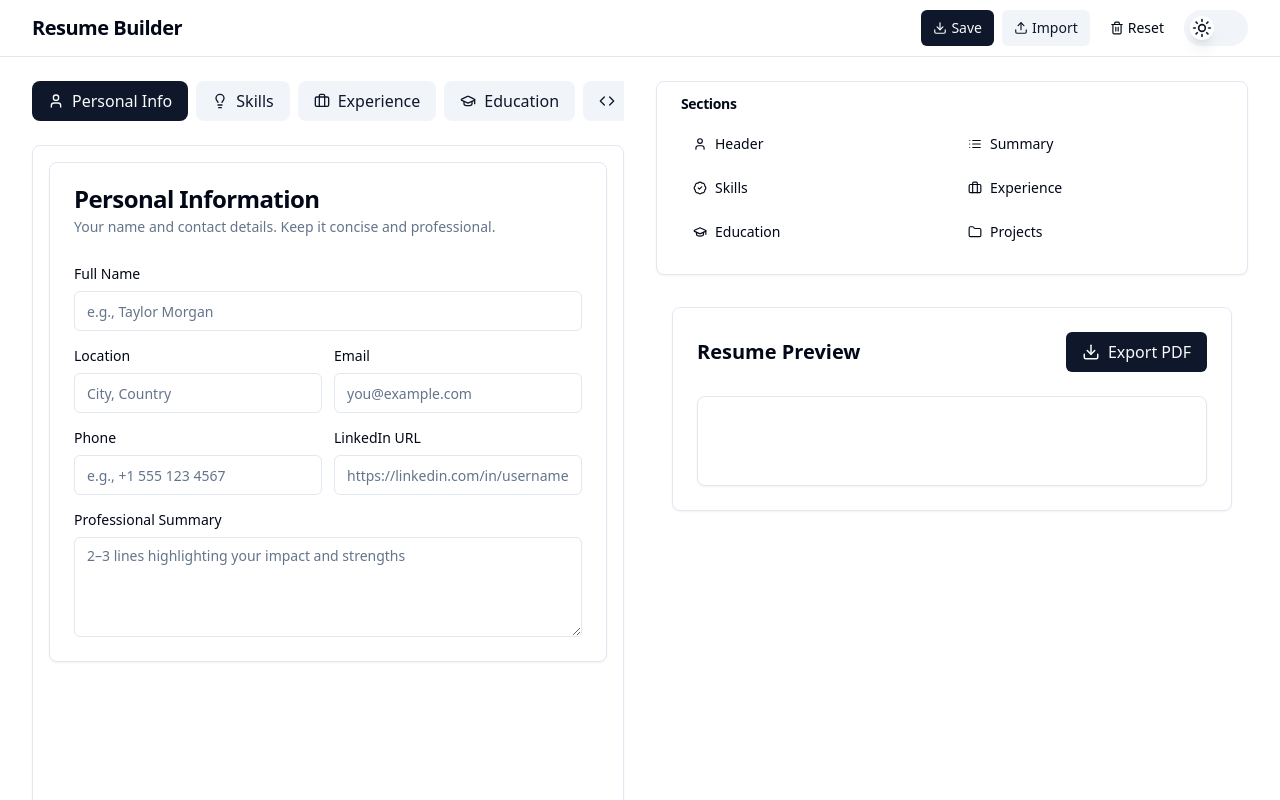
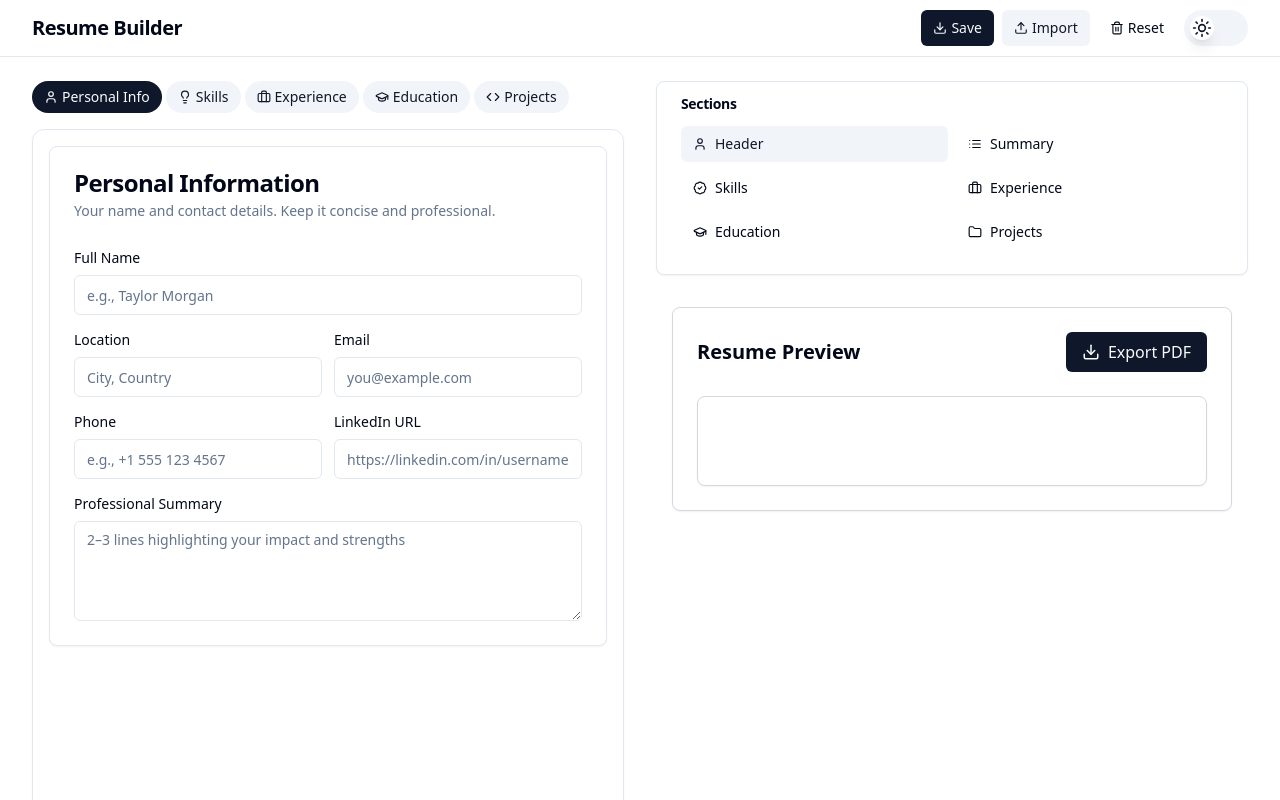
Before and after one commit to catpaladin/resume-generator, a Next.js app: page / in a window 1280 px wide. Shown: the top 800 px of the page. Built offline with nearby package versions, Linux system fonts and the light colour scheme.

Commit message:
feat: improve theme responsiveness and preview

```diff
--- a/src/app/globals.css
+++ b/src/app/globals.css
@@ -58,6 +58,42 @@
   }
 }
 
+@layer utilities {
+  /* Hide scrollbars while allowing scroll */
+  .no-scrollbar::-webkit-scrollbar {
+    display: none;
+  }
+  .no-scrollbar {
+    -ms-overflow-style: none; /* IE and Edge */
+    scrollbar-width: none; /* Firefox */
+  }
+
+  /* Force strong light theme tokens within preview area for readability */
+  .preview-light {
+    --background: 0 0% 100%;
+    --foreground: 222.2 84% 4.9%;
+    --card: 0 0% 100%;
+    --card-foreground: 222.2 84% 4.9%;
+    --popover: 0 0% 100%;
+    --popover-foreground: 222.2 84% 4.9%;
+    --primary: 222.2 47.4% 11.2%;
+    --primary-foreground: 210 40% 98%;
+    --secondary: 210 40% 96.1%;
+    --secondary-foreground: 222.2 47.4% 11.2%;
+    --muted: 210 24% 95%;
+    /* Stronger contrast for muted text on white */
+    --muted-foreground: 215.4 16.3% 26%;
+    --accent: 210 40% 96.1%;
+    --accent-foreground: 222.2 47.4% 11.2%;
+    --destructive: 0 84.2% 60.2%;
+    --destructive-foreground: 210 40% 98%;
+    /* Slightly darker borders for visibility on white */
+    --border: 214.3 15% 85%;
+    --input: 214.3 15% 85%;
+    --ring: 222.2 47.4% 11.2%;
+  }
+}
+
 /* Print styles for PDF export */
 @media print {
   @page {
--- a/src/app/page.tsx
+++ b/src/app/page.tsx
@@ -5,6 +5,7 @@ import { ResumePreviewContainer } from "@/components/resume/resume-preview-conta
 import { SectionsNav } from "@/components/resume/sections-nav";
 import { Printer } from "lucide-react";
 import { useResumeStore } from "@/store/resumeStore";
+import { ThemeProvider } from "@/components/ui/theme/theme-provider";
 
 export default function HomePage() {
   const resumeData = useResumeStore((state) => state.resumeData);
@@ -19,11 +20,13 @@ export default function HomePage() {
       <div className="hidden md:block">
         <SectionsNav />
         <div className="sticky top-24">
-          <ResumePreviewContainer data={resumeData} />
+          <ThemeProvider forcedTheme="light" attribute="class">
+            <ResumePreviewContainer data={resumeData} />
+          </ThemeProvider>
         </div>
       </div>
 
-      <div className="fixed bottom-6 right-6 md:hidden">
+      <div className="fixed bottom-6 right-6 md:hidden print:hidden">
         <button
           onClick={() => window.print()}
           className="flex h-12 w-12 items-center justify-center rounded-full bg-primary text-primary-foreground shadow-lg hover:bg-primary/90"
--- a/src/components/resume/resume-builder.tsx
+++ b/src/components/resume/resume-builder.tsx
@@ -2,6 +2,7 @@
 
 import { useState } from "react";
 import { Card } from "@/components/ui/card";
+import { Button } from "@/components/ui/button/button";
 import { TabConfig } from "@/config/constants";
 import {
   EducationForm,
@@ -71,24 +72,28 @@ export function ClientResumeBuilder({
 
   return (
     <>
-      <div className="mb-4 flex space-x-2 overflow-x-auto pb-2">
+      <div className="no-scrollbar mb-3 flex items-center gap-1 overflow-x-auto pb-1">
         {TabConfig.map(({ id, icon: Icon, label }) => (
-          <button
+          <Button
             key={id}
+            type="button"
+            variant={activeTab === id ? "default" : "secondary"}
+            size="sm"
+            className="h-8 shrink-0 rounded-full px-3 text-xs md:text-sm"
+            aria-pressed={activeTab === id}
             onClick={() => setActiveTab(id as TabType)}
-            className={`flex shrink-0 items-center gap-2 rounded-lg px-4 py-2 transition-colors ${
-              activeTab === id
-                ? "bg-primary text-primary-foreground"
-                : "bg-secondary text-secondary-foreground hover:bg-secondary/80"
-            } `}
           >
-            <Icon size={16} />
-            {label}
-          </button>
+            <span className="inline-flex items-center gap-1">
+              <Icon size={14} />
+              <span className="truncate">{label}</span>
+            </span>
+          </Button>
         ))}
       </div>
 
-      <Card className="flex-1 overflow-y-auto p-4">{renderTabContent()}</Card>
+      <Card className="flex-1 overflow-y-auto rounded-xl border border-border bg-card/50 p-4 shadow-sm supports-[backdrop-filter]:bg-card/60">
+        {renderTabContent()}
+      </Card>
     </>
   );
 }
--- a/src/components/resume/resume-preview-container.tsx
+++ b/src/components/resume/resume-preview-container.tsx
@@ -7,7 +7,7 @@ interface ResumePreviewContainerProps {
 
 export function ResumePreviewContainer({ data }: ResumePreviewContainerProps) {
   return (
-    <div className="h-screen overflow-y-auto p-4">
+    <div className="preview-light h-screen overflow-y-auto p-4">
       <ClientResumePreview data={data} />
     </div>
   );
--- a/src/components/resume/resume-preview.tsx
+++ b/src/components/resume/resume-preview.tsx
@@ -312,11 +312,14 @@ export function ClientResumePreview({ data }: ClientResumePreviewProps) {
         id="resume-preview"
         className="mx-auto w-[816px] max-w-full space-y-6 rounded-lg border border-border bg-white p-8 text-black shadow-sm sm:p-10 print:w-full print:space-y-4 print:rounded-none print:border-0 print:p-0 print:shadow-none"
       >
-        <div className="text-center" id="section-header">
+        <div
+          className="scroll-mt-24 text-center print:break-inside-avoid"
+          id="section-header"
+        >
           <h1 className="mb-2 text-2xl font-bold uppercase text-primary">
             {isMounted ? data.personal?.fullName || "" : ""}
           </h1>
-          <p className="text-sm text-muted-foreground">
+          <p className="text-sm text-foreground/80">
             {isMounted
               ? [
                   // Conditionally render contact info
@@ -333,11 +336,14 @@ export function ClientResumePreview({ data }: ClientResumePreviewProps) {
 
         {/* Professional Summary */}
         {isMounted && data.personal.summary && (
-          <section id="section-summary">
+          <section
+            id="section-summary"
+            className="scroll-mt-24 print:break-inside-avoid"
+          >
             <h2 className="mb-2 border-b border-border pb-1 text-base font-bold uppercase text-primary">
               Professional Summary
             </h2>
-            <p className="text-sm text-muted-foreground">
+            <p className="text-sm text-foreground/80">
               {data.personal.summary}
             </p>
           </section>
@@ -345,7 +351,10 @@ export function ClientResumePreview({ data }: ClientResumePreviewProps) {
 
         {/* Skills */}
         {data.skills?.some((skill) => skill.name) && (
-          <section id="section-skills">
+          <section
+            id="section-skills"
+            className="scroll-mt-24 print:break-inside-avoid"
+          >
             <SkillsSection skills={data.skills} />
           </section>
         )}
@@ -353,7 +362,10 @@ export function ClientResumePreview({ data }: ClientResumePreviewProps) {
         {/* Professional Experience */}
         {isMounted &&
           data.experience?.some((exp) => exp.company || exp.position) && (
-            <section id="section-experience">
+            <section
+              id="section-experience"
+              className="scroll-mt-24 print:break-inside-avoid"
+            >
               <h2 className="mb-2 border-b border-border pb-1 text-base font-bold uppercase text-primary">
                 Professional Experience
               </h2>
@@ -363,7 +375,7 @@ export function ClientResumePreview({ data }: ClientResumePreviewProps) {
                     // Use <details> for each experience
                     <details
                       key={index}
-                      className="group mb-2 border-b border-border/50 pb-2 last:border-b-0"
+                      className="group mb-2 border-b border-border/50 pb-2 last:border-b-0 print:break-inside-avoid"
                     >
                       {/* Use <summary> for the clickable header */}
                       <summary className="flex cursor-pointer list-none items-start justify-between rounded-md p-2 hover:bg-muted/50 group-open:mb-1">
@@ -400,7 +412,7 @@ export function ClientResumePreview({ data }: ClientResumePreviewProps) {
                               bullet.text && (
                                 <li
                                   key={bulletIndex}
-                                  className="text-sm text-muted-foreground"
+                                  className="text-sm text-foreground/80"
                                 >
                                   {bullet.text}
                                 </li>
@@ -417,7 +429,10 @@ export function ClientResumePreview({ data }: ClientResumePreviewProps) {
         {/* Education */}
         {isMounted &&
           data.education?.some((edu) => edu.school || edu.degree) && (
-            <section id="section-education">
+            <section
+              id="section-education"
+              className="scroll-mt-24 print:break-inside-avoid"
+            >
               <h2 className="mb-2 border-b border-border pb-1 text-base font-bold uppercase text-primary">
                 Education
               </h2>
@@ -433,9 +448,7 @@ export function ClientResumePreview({ data }: ClientResumePreviewProps) {
                           {edu.graduationYear}
                         </span>
                       </div>
-                      <p className="text-sm text-muted-foreground">
-                        {edu.degree}
-                      </p>
+                      <p className="text-sm text-foreground/80">{edu.degree}</p>
                     </div>
                   ),
               )}
@@ -447,7 +460,10 @@ export function ClientResumePreview({ data }: ClientResumePreviewProps) {
           data.projects?.some(
             (project) => project.name || project.description,
           ) && (
-            <section id="section-projects">
+            <section
+              id="section-projects"
+              className="scroll-mt-24 print:break-inside-avoid"
+            >
               <h2 className="mb-2 border-b border-border pb-1 text-base font-bold uppercase text-primary">
                 Projects
               </h2>
@@ -472,7 +488,7 @@ export function ClientResumePreview({ data }: ClientResumePreviewProps) {
                         )}
                       </div>
                       {project.description && (
-                        <p className="mt-1 text-sm text-muted-foreground">
+                        <p className="mt-1 text-sm text-foreground/80">
                           {project.description}
                         </p>
                       )}
--- a/src/components/resume/sections-nav.tsx
+++ b/src/components/resume/sections-nav.tsx
@@ -1,6 +1,7 @@
 "use client";
 
 import type { ReactNode } from "react";
+import { useEffect, useState } from "react";
 import { Card, CardContent, CardHeader, CardTitle } from "@/components/ui/card";
 import { Button } from "@/components/ui/button/button";
 import {
@@ -36,6 +37,33 @@ const sections: SectionItem[] = [
 ];
 
 export function SectionsNav() {
+  const [activeId, setActiveId] = useState<string | null>(null);
+
+  useEffect(() => {
+    const observer = new IntersectionObserver(
+      (entries) => {
+        entries.forEach((entry) => {
+          if (entry.isIntersecting) {
+            setActiveId(entry.target.id);
+          }
+        });
+      },
+      {
+        root: null,
+        // Account for sticky offset to trigger a bit earlier
+        rootMargin: "-100px 0px -50% 0px",
+        threshold: 0.3,
+      },
+    );
+
+    const els = sections
+      .map((s) => document.getElementById(s.id))
+      .filter((el): el is HTMLElement => Boolean(el));
+
+    els.forEach((el) => observer.observe(el));
+    return () => observer.disconnect();
+  }, []);
+
   const handleJump = (targetId: string) => {
     const el = document.getElementById(targetId);
     if (el) {
@@ -44,7 +72,7 @@ export function SectionsNav() {
   };
 
   return (
-    <Card className="mb-4 hidden md:block">
+    <Card className="mb-4 hidden md:block print:hidden">
       <CardHeader className="py-3">
         <CardTitle className="text-sm">Sections</CardTitle>
       </CardHeader>
@@ -52,10 +80,11 @@ export function SectionsNav() {
         {sections.map((s) => (
           <Button
             key={s.id}
-            variant="ghost"
+            variant={activeId === s.id ? "secondary" : "ghost"}
             size="sm"
             className="justify-start"
             onClick={() => handleJump(s.id)}
+            aria-current={activeId === s.id ? "page" : undefined}
             aria-label={`Jump to ${s.label}`}
           >
             <span className="mr-2 inline-flex items-center">{s.icon}</span>
```
